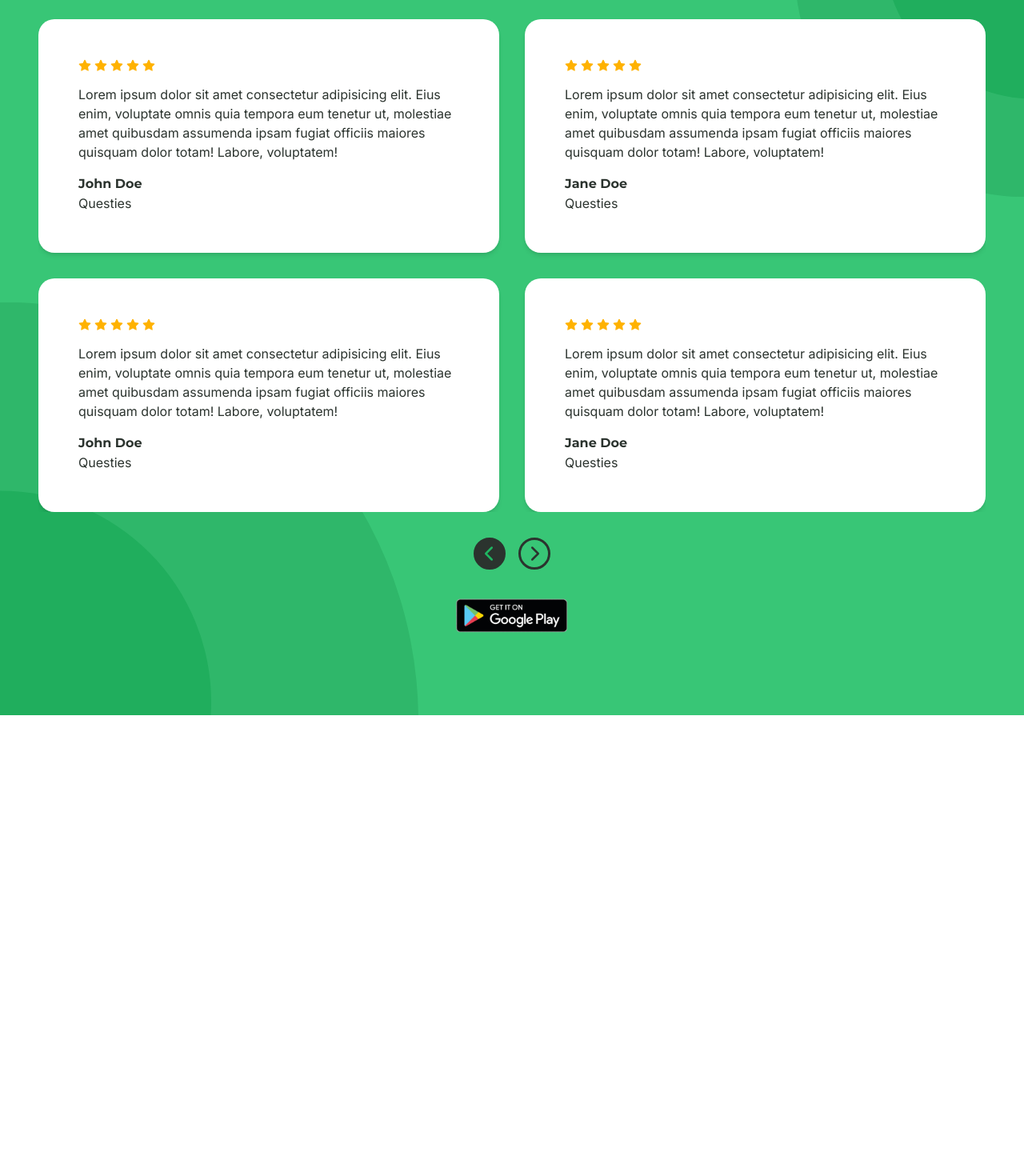
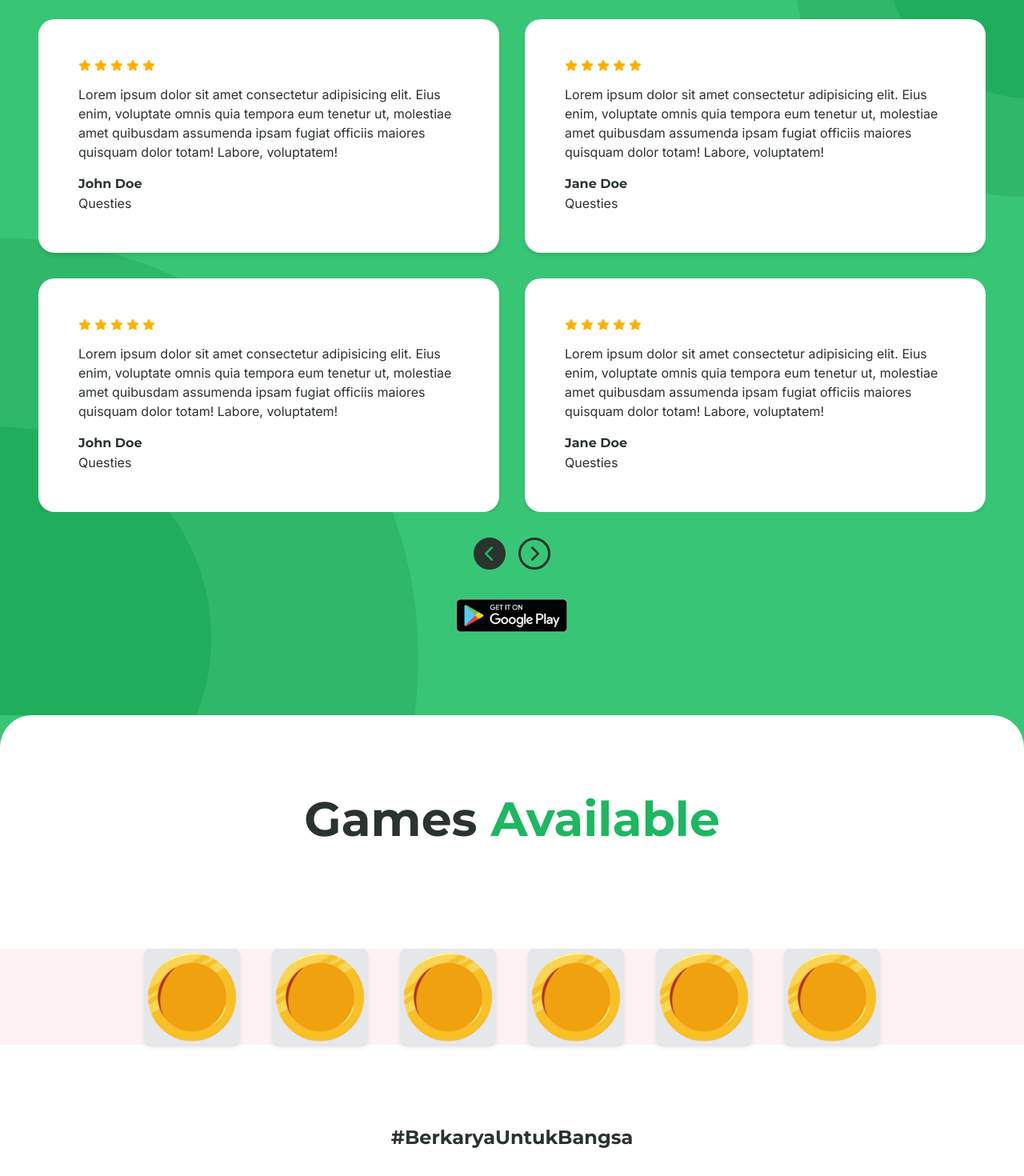
Before and after one commit to rainerregan/adquest-website-nextjs, a Next.js app: page / in a window 1280 px wide. Shown: the part 3310-4780 px from the top of the page at 80% size. Before the commit the page ends 4204 px from the top, so only its background shows below. Built offline with nearby package versions, Linux system fonts and the light colour scheme.

Commit message:
feat: WIP Games Section

```diff
--- a/src/app/globals.css
+++ b/src/app/globals.css
@@ -42,6 +42,10 @@ h2 {
   @apply text-center lg:text-left font-bold text-3xl sm:text-4xl md:text-5xl lg:text-6xl mb-4 md:mb-8 text-balance
 }
 
+.h2 span {
+  @apply text-main-green
+}
+
 .section-rounded__top {
   @apply rounded-t-[20px] md:rounded-t-[40px]
 }
--- a/src/app/page.tsx
+++ b/src/app/page.tsx
@@ -1,4 +1,5 @@
 import Cta1Section from "@/components/sections/cta-1/cta-1-section";
+import GamesAvailableSection from "@/components/sections/games-available/games-available-section";
 import HeroSection from "@/components/sections/hero/hero-section";
 import ReviewSection from "@/components/sections/reviews/review-section";
 import StepSection from "@/components/sections/steps/step-section";
@@ -10,6 +11,7 @@ export default function Home() {
       <Cta1Section />
       <StepSection />
       <ReviewSection />
+      <GamesAvailableSection />
     </div>
   )
 }
--- a/src/components/common/button.tsx
+++ b/src/components/common/button.tsx
@@ -14,7 +14,7 @@ const Button: React.FC<ButtonProps> = ({
   href,
 }) => {
   return (
-    <Link href={href ?? "/"} className={twMerge('px-4 py-2 block w-fit rounded bg-main-green text-white font-bold', className)}>
+    <Link href={href ?? "/"} className={twMerge('px-4 py-2 block w-fit rounded-lg bg-main-green text-white font-bold', className)}>
       {children}
     </Link>
   );
--- /dev/null
+++ b/src/components/sections/games-available/games-available-section.tsx
@@ -0,0 +1,70 @@
+import Button from '@/components/common/button'
+import { illustKoin } from '@/components/common/illustration'
+import Image from 'next/image'
+import React from 'react'
+
+interface Game {
+  name: string
+  image: any
+  url: string
+}
+
+const GamesAvailableSection = () => {
+  const games: Game[] = [
+    {
+      name: 'Game 1',
+      image: illustKoin,
+      url: 'https://game1.com'
+    },
+    {
+      name: 'Game 2',
+      image: illustKoin,
+      url: 'https://game2.com'
+    },
+    {
+      name: 'Game 3',
+      image: illustKoin,
+      url: 'https://game3.com'
+    },
+    {
+      name: 'Game 4',
+      image: illustKoin,
+      url: 'https://game4.com'
+    },
+    {
+      name: 'Game 5',
+      image: illustKoin,
+      url: 'https://game5.com'
+    },
+    {
+      name: 'Game 6',
+      image: illustKoin,
+      url: 'https://game6.com'
+    },
+  ]
+
+  return (
+    <div className='bg-white relative z-[1] section-rounded__top'>
+      <div className='pt-[100px] pb-[80px] mx-auto flex flex-col items-center gap-[100px]'>
+        <h2 className='h2 text-center'>Games <span>Available</span></h2>
+
+        <div className='games-row flex flex-row gap-[40px] w-full bg-red-50 items-center justify-center'>
+          {games.map((game, index) => (
+            <div key={index} className='game-card bg-gray-200 rounded-lg shadow-md'>
+              <Image src={game.image} alt={game.name} className='h-[120px] w-[120px] object-cover' />
+            </div>
+          ))}
+        </div>
+
+        <div className='flex flex-col items-center gap-[50px]'>
+          <h3 className='font-bold text-2xl text-center'>#BerkaryaUntukBangsa</h3>
+          <Button className='max-w-[200px] text-center'>
+            Kumpulkan Eggs Sekarang
+          </Button>
+        </div>
+      </div>
+    </div>
+  )
+}
+
+export default GamesAvailableSection
--- a/src/components/sections/reviews/review-section.tsx
+++ b/src/components/sections/reviews/review-section.tsx
@@ -41,13 +41,13 @@ const ReviewSection = () => {
   ]
 
   return (
-    <div className='relative overflow-hidden'>
+    <div className='relative'>
       <div className="absolute w-full h-full overflow-hidden">
         <Image
           priority
           src={circlePattern1}
           alt="pattern"
-          className=' absolute left-0 bottom-0 translate-x-[-50%] translate-y-[50%] z-0 -mb-20'
+          className=' absolute left-0 bottom-0 translate-x-[-50%] translate-y-[50%] z-0'
         />
       </div>
 
```
